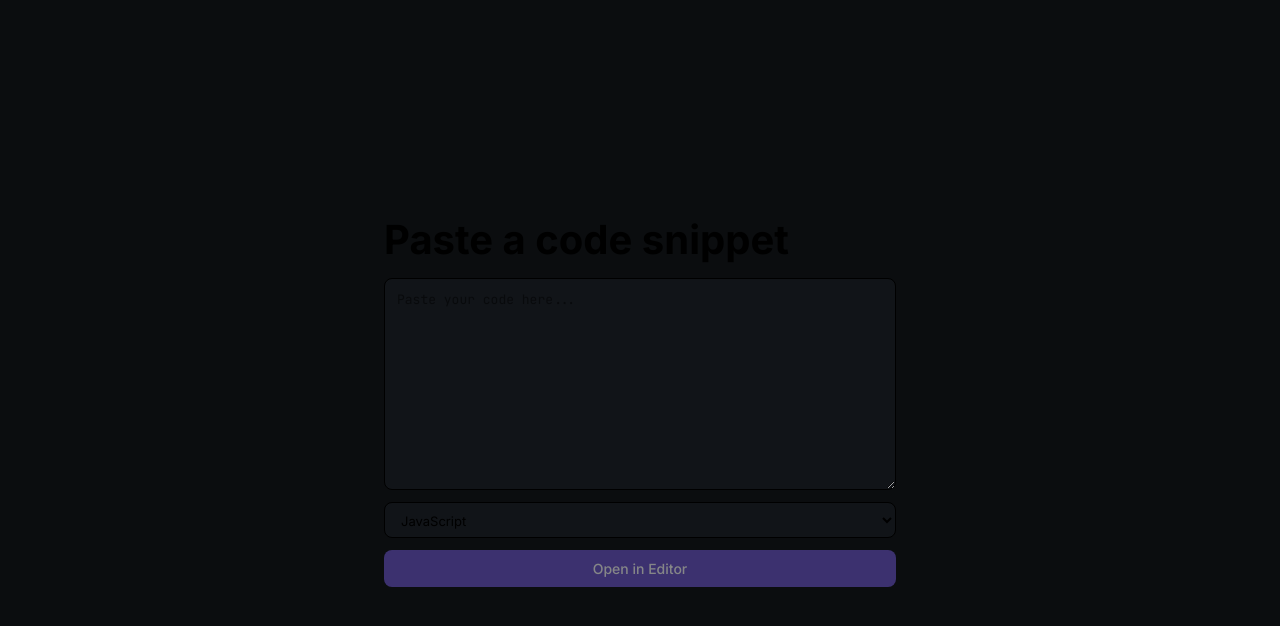
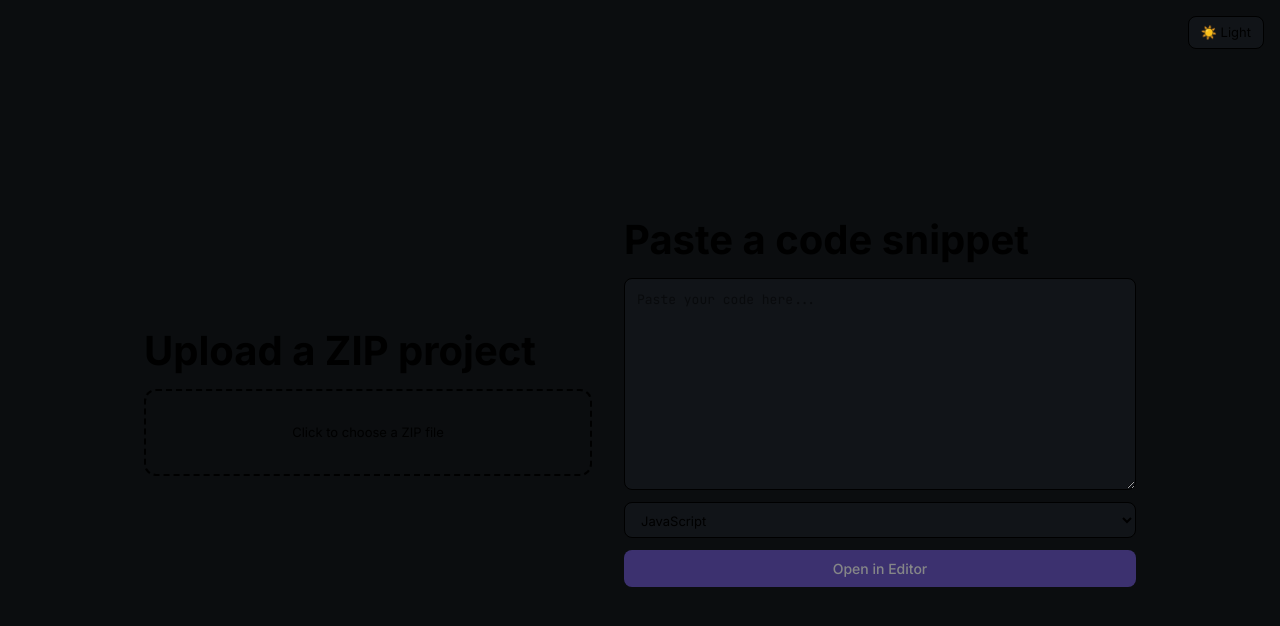
Before and after one commit to varshitha2108/-codeatlas-ai, a React (Vite) app in the folder frontend/: page / in a window 1280 px wide. Shown: the top 626 px of the page. Built offline with nearby package versions, Linux system fonts and the light colour scheme.

Commit message:
Add theme toggle button and fix ZIP content reading

```diff
--- /dev/null
+++ b/frontend/src/features/ingestion/hooks/useZipUpload.ts
@@ -0,0 +1,25 @@
+import { useState } from 'react'
+import { useNavigate } from 'react-router-dom'
+import { uploadZipProject } from '../../../services/ingestionService'
+
+export function useZipUpload() {
+  const [isUploading, setIsUploading] = useState(false)
+  const [error, setError] = useState<string | null>(null)
+  const navigate = useNavigate()
+
+  async function upload(file: File) {
+    setIsUploading(true)
+    setError(null)
+
+    try {
+      const result = await uploadZipProject(file)
+      navigate(`/import/progress?projectId=${result.projectId}`)
+    } catch (err) {
+      setError(err instanceof Error ? err.message : 'Upload failed')
+    } finally {
+      setIsUploading(false)
+    }
+  }
+
+  return { upload, isUploading, error }
+}
--- a/frontend/src/screens/ingestion-progress/IngestionProgressOverlay.tsx
+++ b/frontend/src/screens/ingestion-progress/IngestionProgressOverlay.tsx
@@ -1,7 +1,62 @@
+import { useEffect, useState } from 'react'
+import { useNavigate, useSearchParams } from 'react-router-dom'
+import { getProjectStatus } from '../../services/ingestionService'
+import { ProgressBar } from '../../shared/components/ProgressBar'
+
+const stageOrder = ['fetching', 'parsing', 'indexing', 'ready']
+
 export function IngestionProgressOverlay() {
+  const [searchParams] = useSearchParams()
+  const projectId = searchParams.get('projectId')
+  const navigate = useNavigate()
+
+  const [stage, setStage] = useState('fetching')
+  const [error, setError] = useState<string | null>(null)
+
+  useEffect(() => {
+    if (!projectId) return
+
+    const interval = setInterval(async () => {
+      try {
+        const result = await getProjectStatus(projectId)
+
+        if (result.status === 'ready') {
+          clearInterval(interval)
+          navigate(`/workspace/${projectId}`)
+        } else if (result.status === 'failed') {
+          clearInterval(interval)
+          setError(result.error || 'Ingestion failed')
+        } else if (result.stage) {
+          setStage(result.stage)
+        }
+      } catch (err) {
+        clearInterval(interval)
+        setError(err instanceof Error ? err.message : 'Something went wrong')
+      }
+    }, 500)
+
+    return () => clearInterval(interval)
+  }, [projectId, navigate])
+
+  const stageIndex = stageOrder.indexOf(stage)
+  const progress = ((stageIndex + 1) / stageOrder.length) * 100
+
   return (
     <div className="flex h-screen items-center justify-center bg-canvas">
-      <h1 className="text-2xl font-bold text-primary">Ingestion Progress Screen</h1>
+      <div className="w-80 flex flex-col gap-3">
+        <h1 className="text-primary text-lg font-semibold text-center">
+          {error ? 'Import failed' : 'Importing project...'}
+        </h1>
+
+        {!error && (
+          <>
+            <ProgressBar progress={progress} />
+            <p className="text-secondary text-sm text-center capitalize">{stage}...</p>
+          </>
+        )}
+
+        {error && <p className="text-danger text-sm text-center">{error}</p>}
+      </div>
     </div>
   )
 }
--- a/frontend/src/screens/landing/LandingScreen.tsx
+++ b/frontend/src/screens/landing/LandingScreen.tsx
@@ -1,5 +1,7 @@
 import { useState } from 'react'
 import { useSnippetImport } from '../../features/ingestion/hooks/useSnippetImport'
+import { useZipUpload } from '../../features/ingestion/hooks/useZipUpload'
+import { useTheme } from '../../context/ThemeContext'
 import { Button } from '../../shared/components/Button'
 import { Select } from '../../shared/components/Select'
 
@@ -7,9 +9,35 @@ export function LandingScreen() {
   const [code, setCode] = useState('')
   const [language, setLanguage] = useState('javascript')
   const { submit, isSubmitting, error } = useSnippetImport()
+  const { upload, isUploading, error: uploadError } = useZipUpload()
+  const { theme, toggleTheme } = useTheme()
+
+  function handleFileChange(e: React.ChangeEvent<HTMLInputElement>) {
+    const file = e.target.files?.[0]
+    if (file) upload(file)
+  }
 
   return (
-    <div className="flex h-screen items-center justify-center bg-canvas">
+    <div className="min-h-screen bg-canvas relative">
+      <button
+        onClick={toggleTheme}
+        className="absolute top-4 right-4 px-3 py-1.5 rounded-md bg-surface border border-default text-secondary text-sm hover:bg-hover"
+      >
+        {theme === 'dark' ? '☀️ Light' : '🌙 Dark'}
+      </button>
+
+      <div className="flex h-screen items-center justify-center gap-8">
+        <div className="w-full max-w-md flex flex-col gap-3">
+          <h1 className="text-2xl font-bold text-primary">Upload a ZIP project</h1>
+          <label className="border-2 border-dashed border-default rounded-lg p-8 text-center cursor-pointer hover:border-accent transition-colors">
+            <input type="file" accept=".zip" onChange={handleFileChange} className="hidden" />
+            <p className="text-secondary text-sm">
+              {isUploading ? 'Uploading...' : 'Click to choose a ZIP file'}
+            </p>
+          </label>
+          {uploadError && <p className="text-danger text-sm">{uploadError}</p>}
+        </div>
+
         <div className="w-full max-w-lg flex flex-col gap-3">
           <h1 className="text-2xl font-bold text-primary">Paste a code snippet</h1>
 
@@ -38,5 +66,6 @@ export function LandingScreen() {
           </Button>
         </div>
       </div>
+    </div>
   )
 }
--- a/frontend/src/services/apiClient.ts
+++ b/frontend/src/services/apiClient.ts
@@ -26,3 +26,18 @@ export async function apiPost<T>(path: string, body: unknown): Promise<T> {
 
   return json.data
 }
+
+export async function apiPostFormData<T>(path: string, formData: FormData): Promise<T> {
+  const response = await fetch(`${BASE_URL}${path}`, {
+    method: 'POST',
+    body: formData,
+  })
+
+  const json = await response.json()
+
+  if (!response.ok) {
+    throw new Error(json.error?.message || 'Something went wrong')
+  }
+
+  return json.data
+}
--- a/frontend/src/services/ingestionService.ts
+++ b/frontend/src/services/ingestionService.ts
@@ -1,11 +1,34 @@
-import { apiPost } from './apiClient'
-
+import { apiPost, apiGet, apiPostFormData } from './apiClient'
 interface SnippetResponse {
   projectId: string
   status: string
   sourceType: string
 }
 
+interface UploadResponse {
+  projectId: string
+  status: string
+  sourceType: string
+}
+
+interface StatusResponse {
+  projectId: string
+  status: string
+  stage: string | null
+  error: string | null
+  filesTotal: number | null
+}
+
 export function createSnippetProject(code: string, language: string) {
   return apiPost<SnippetResponse>('/projects/snippet', { code, language })
 }
+
+export function uploadZipProject(file: File): Promise<UploadResponse> {
+  const formData = new FormData()
+  formData.append('file', file)
+  return apiPostFormData<UploadResponse>('/projects/upload', formData)
+}
+
+export function getProjectStatus(projectId: string) {
+  return apiGet<StatusResponse>(`/projects/${projectId}/status`)
+}
```
Lines whose indentation alone changed are shown as unchanged.
